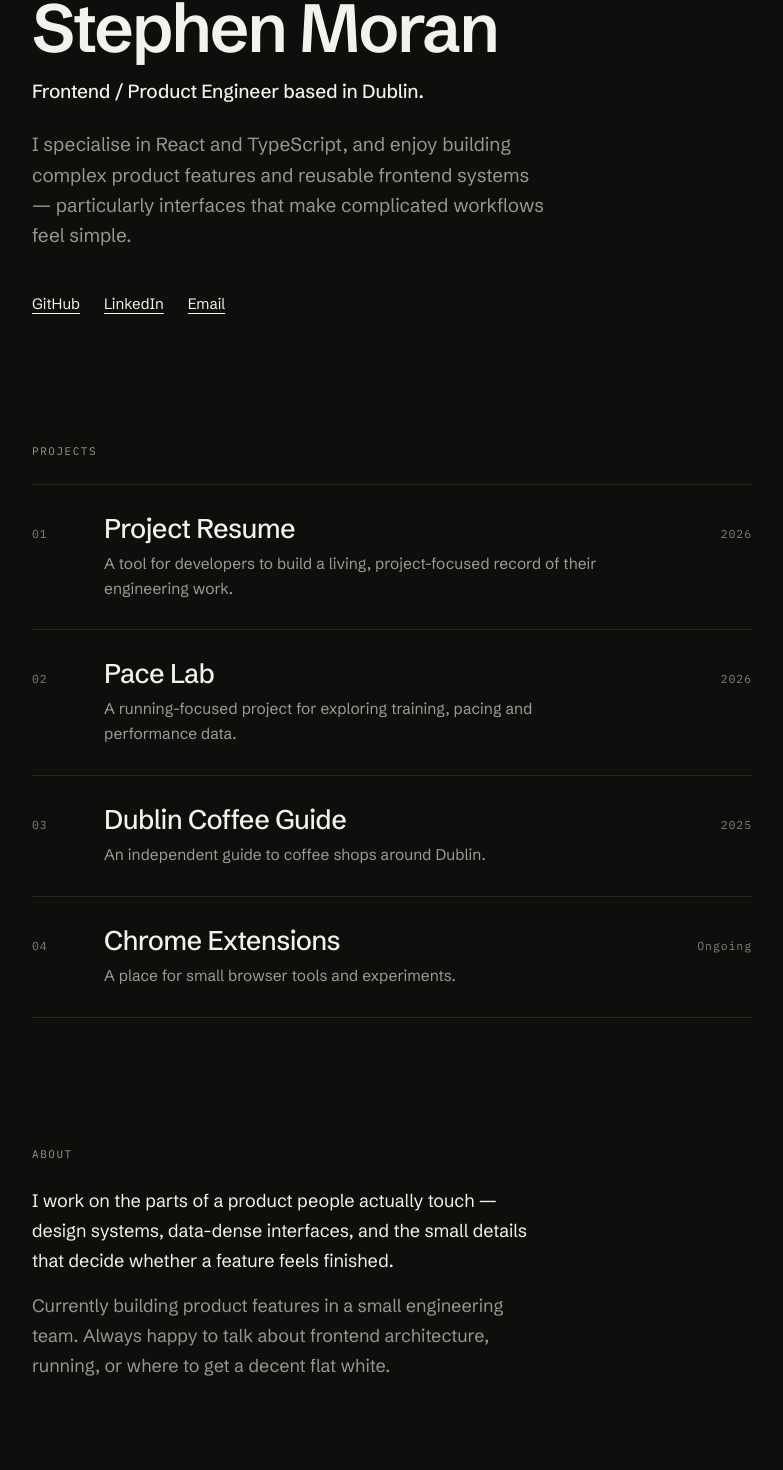
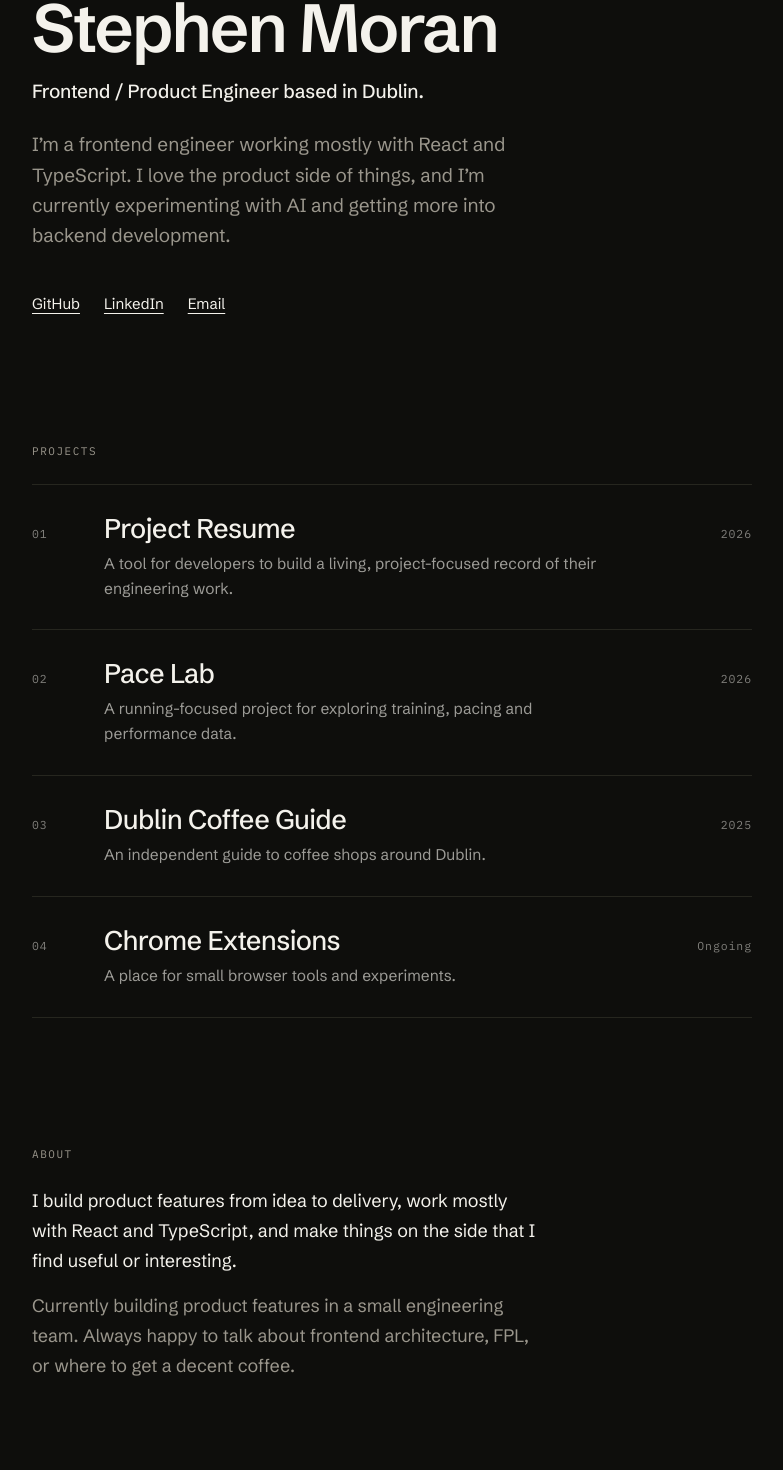
Before and after one commit to StephensGit/stephenmoran.dev, a Next.js app: page / in a window 1280 px wide. Shown: the part 133-1603 px from the top of the page, without its empty margins (16-799 px from the left). Built offline with nearby package versions, Linux system fonts and the light colour scheme.

Commit message:
Small tweaks to copy

```diff
--- a/src/components/About.tsx
+++ b/src/components/About.tsx
@@ -9,14 +9,14 @@ export function About() {
       </h2>
       <div className="mt-6 max-w-md space-y-4 sm:max-w-lg">
         <p className="text-[clamp(16px,1.9vw,18px)] leading-[1.65] tracking-[-0.005em] text-foreground">
-          I work on the parts of a product people actually touch — design
-          systems, data-dense interfaces, and the small details that decide
-          whether a feature feels finished.
+          I build product features from idea to delivery, work mostly with React
+          and TypeScript, and make things on the side that I find useful or
+          interesting.
         </p>
         <p className="text-[clamp(16px,1.9vw,18px)] leading-[1.65] tracking-[-0.005em] text-muted-foreground">
           Currently building product features in a small engineering team.
-          Always happy to talk about frontend architecture, running, or where to
-          get a decent flat white.
+          Always happy to talk about frontend architecture, FPL, or where to
+          get a decent coffee.
         </p>
       </div>
     </section>
--- a/src/components/Hero.tsx
+++ b/src/components/Hero.tsx
@@ -17,9 +17,9 @@ export function Hero() {
         Frontend / Product Engineer based in Dublin.
       </p>
       <p className="mt-6 max-w-md text-[clamp(16px,1.9vw,19px)] leading-[1.6] tracking-[-0.005em] text-muted-foreground sm:max-w-lg">
-        I specialise in React and TypeScript, and enjoy building complex product
-        features and reusable frontend systems — particularly interfaces that
-        make complicated workflows feel simple.
+        I’m a frontend engineer working mostly with React and TypeScript. I love
+        the product side of things, and I’m currently experimenting with AI and
+        getting more into backend development.
       </p>
       <ul className="mt-8 flex flex-wrap gap-x-6 gap-y-2 sm:mt-10">
         {links.map((link) => (
```
Also changed, not shown: 1 other file (tests, documents, lock files or other folders).
